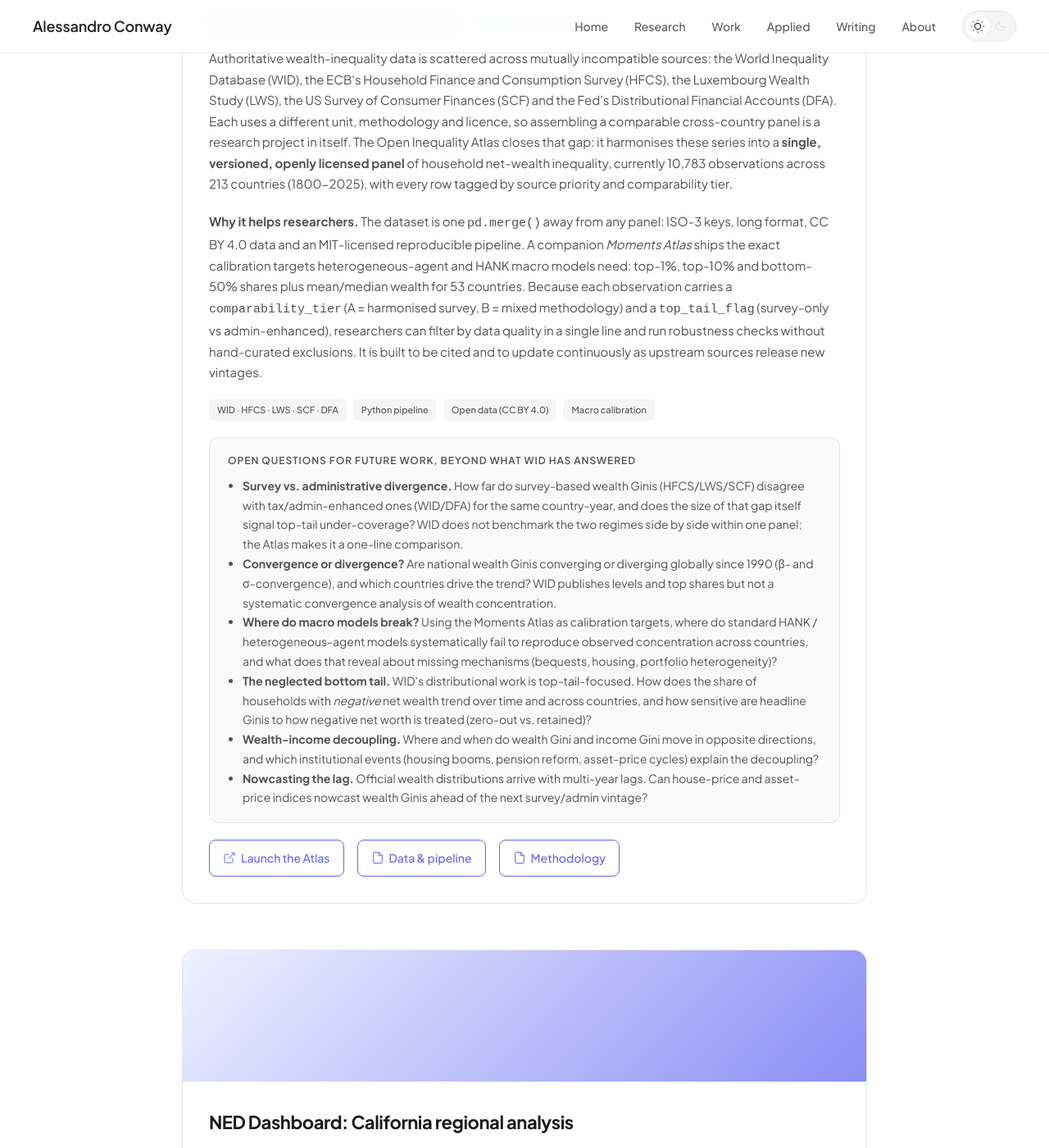
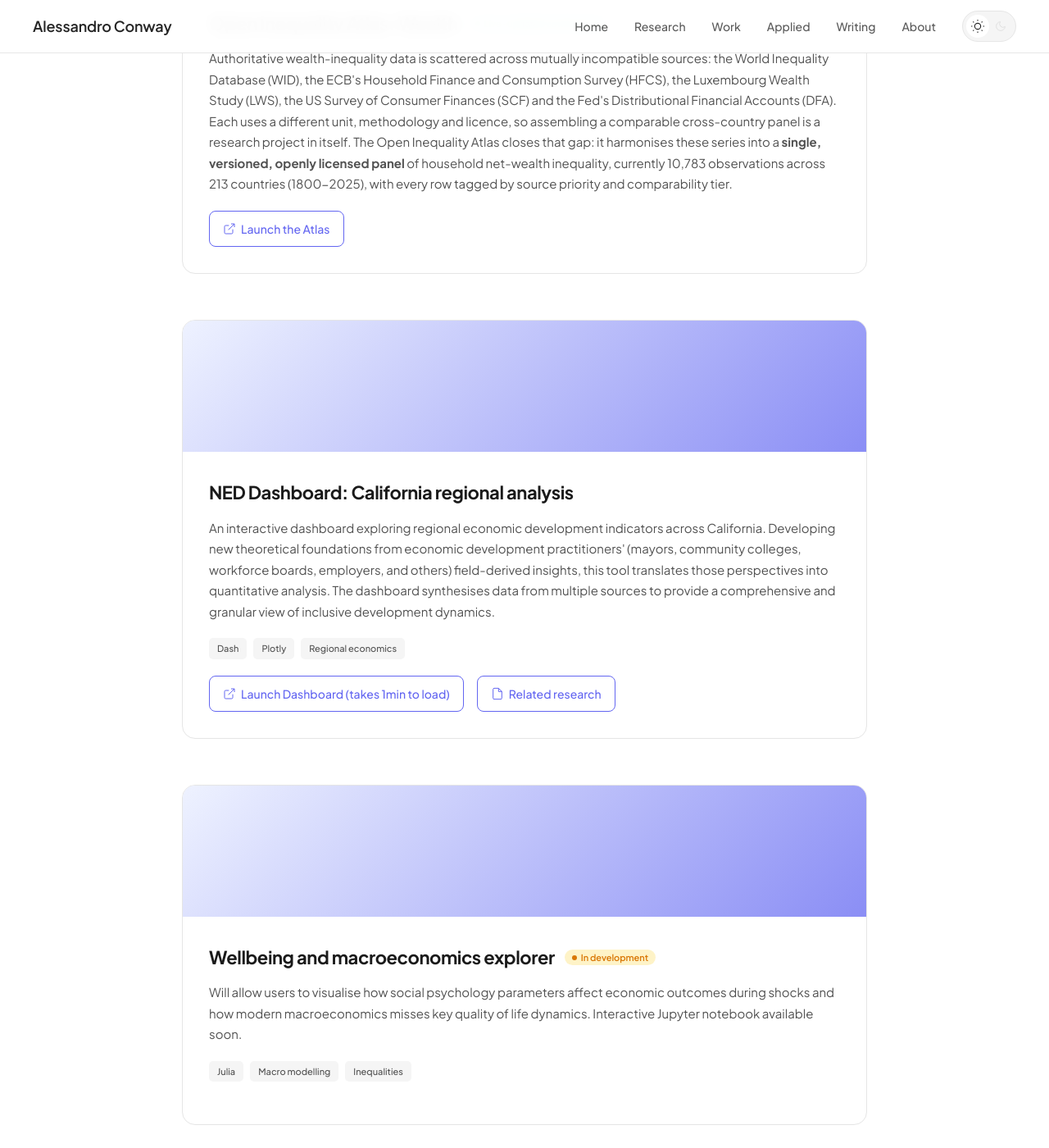
Before and after one commit to conway1521/conway1521.github.io, a Jekyll site: the page built from applied.html, in a window 1280 px wide and 1400 px high, scrolled down 518 px. Shown: the whole window at 82% size. Built offline with Jekyll 4.4.1, drawn with Linux system fonts in a browser that asks for light colours.

Commit message:
Simplify Open Inequality Atlas card
Remove 'Why it helps researchers' paragraph, tags, future work questions,
and secondary link buttons. Keep only title, status pill, description, and
launch button.

```diff
--- a/applied.html
+++ b/applied.html
@@ -21,36 +21,10 @@
                 <span class="status-pill active">Live · updated continuously</span>
             </div>
             <p class="applied-card-description">Authoritative wealth-inequality data is scattered across mutually incompatible sources: the World Inequality Database (WID), the ECB's Household Finance and Consumption Survey (HFCS), the Luxembourg Wealth Study (LWS), the US Survey of Consumer Finances (SCF) and the Fed's Distributional Financial Accounts (DFA). Each uses a different unit, methodology and licence, so assembling a comparable cross-country panel is a research project in itself. The Open Inequality Atlas closes that gap: it harmonises these series into a <strong>single, versioned, openly licensed panel</strong> of household net-wealth inequality, currently 10,783 observations across 213 countries (1800-2025), with every row tagged by source priority and comparability tier.</p>
-            <p class="applied-card-description"><strong>Why it helps researchers.</strong> The dataset is one <code>pd.merge()</code> away from any panel: ISO-3 keys, long format, CC BY 4.0 data and an MIT-licensed reproducible pipeline. A companion <em>Moments Atlas</em> ships the exact calibration targets heterogeneous-agent and HANK macro models need: top-1%, top-10% and bottom-50% shares plus mean/median wealth for 53 countries. Because each observation carries a <code>comparability_tier</code> (A = harmonised survey, B = mixed methodology) and a <code>top_tail_flag</code> (survey-only vs admin-enhanced), researchers can filter by data quality in a single line and run robustness checks without hand-curated exclusions. It is built to be cited and to update continuously as upstream sources release new vintages.</p>
-            <div class="applied-card-meta">
-                <span class="project-tag">WID · HFCS · LWS · SCF · DFA</span>
-                <span class="project-tag">Python pipeline</span>
-                <span class="project-tag">Open data (CC BY 4.0)</span>
-                <span class="project-tag">Macro calibration</span>
-            </div>
-            <div style="background: var(--bg-secondary, #f8f8f8); border: 1px solid var(--border); border-radius: 12px; padding: 18px 22px; margin-bottom: 20px;">
-                <p style="font-size: 12px; font-weight: 600; text-transform: uppercase; letter-spacing: 0.08em; color: var(--text-secondary); margin-bottom: 10px;">Open questions for future work, beyond what WID has answered</p>
-                <ul style="margin: 0; padding-left: 18px; color: var(--text-secondary); font-size: 14px; line-height: 1.7;">
-                    <li><strong>Survey vs. administrative divergence.</strong> How far do survey-based wealth Ginis (HFCS/LWS/SCF) disagree with tax/admin-enhanced ones (WID/DFA) for the same country-year, and does the size of that gap itself signal top-tail under-coverage? WID does not benchmark the two regimes side by side within one panel; the Atlas makes it a one-line comparison.</li>
-                    <li><strong>Convergence or divergence?</strong> Are national wealth Ginis converging or diverging globally since 1990 (β- and σ-convergence), and which countries drive the trend? WID publishes levels and top shares but not a systematic convergence analysis of wealth concentration.</li>
-                    <li><strong>Where do macro models break?</strong> Using the Moments Atlas as calibration targets, where do standard HANK / heterogeneous-agent models systematically fail to reproduce observed concentration across countries, and what does that reveal about missing mechanisms (bequests, housing, portfolio heterogeneity)?</li>
-                    <li><strong>The neglected bottom tail.</strong> WID's distributional work is top-tail-focused. How does the share of households with <em>negative</em> net wealth trend over time and across countries, and how sensitive are headline Ginis to how negative net worth is treated (zero-out vs. retained)?</li>
-                    <li><strong>Wealth-income decoupling.</strong> Where and when do wealth Gini and income Gini move in opposite directions, and which institutional events (housing booms, pension reform, asset-price cycles) explain the decoupling?</li>
-                    <li><strong>Nowcasting the lag.</strong> Official wealth distributions arrive with multi-year lags. Can house-price and asset-price indices nowcast wealth Ginis ahead of the next survey/admin vintage?</li>
-                </ul>
-            </div>
             <div class="applied-card-links">
                 <a href="https://conway1521.github.io/open-inequality-atlas/" class="applied-card-link" target="_blank" rel="noopener">
                     <svg viewBox="0 0 24 24" fill="none" stroke="currentColor"><path d="M18 13v6a2 2 0 0 1-2 2H5a2 2 0 0 1-2-2V8a2 2 0 0 1 2-2h6"/><polyline points="15 3 21 3 21 9"/><line x1="10" y1="14" x2="21" y2="3"/></svg>
                     Launch the Atlas
-                </a>
-                <a href="https://github.com/conway1521/wealth_ineq" class="applied-card-link" style="background: transparent; color: var(--accent-link);" target="_blank" rel="noopener">
-                    <svg viewBox="0 0 24 24" fill="none" stroke="currentColor"><path d="M14 2H6a2 2 0 0 0-2 2v16a2 2 0 0 0 2 2h12a2 2 0 0 0 2-2V8z"/><polyline points="14 2 14 8 20 8"/></svg>
-                    Data &amp; pipeline
-                </a>
-                <a href="https://github.com/conway1521/wealth_ineq/blob/main/docs/methods.md" class="applied-card-link" style="background: transparent; color: var(--accent-link);" target="_blank" rel="noopener">
-                    <svg viewBox="0 0 24 24" fill="none" stroke="currentColor"><path d="M14 2H6a2 2 0 0 0-2 2v16a2 2 0 0 0 2 2h12a2 2 0 0 0 2-2V8z"/><polyline points="14 2 14 8 20 8"/></svg>
-                    Methodology
                 </a>
             </div>
         </div>
```
